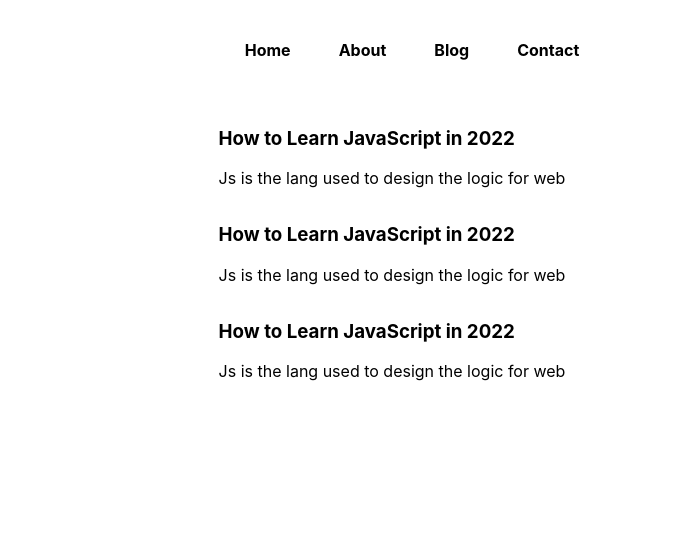
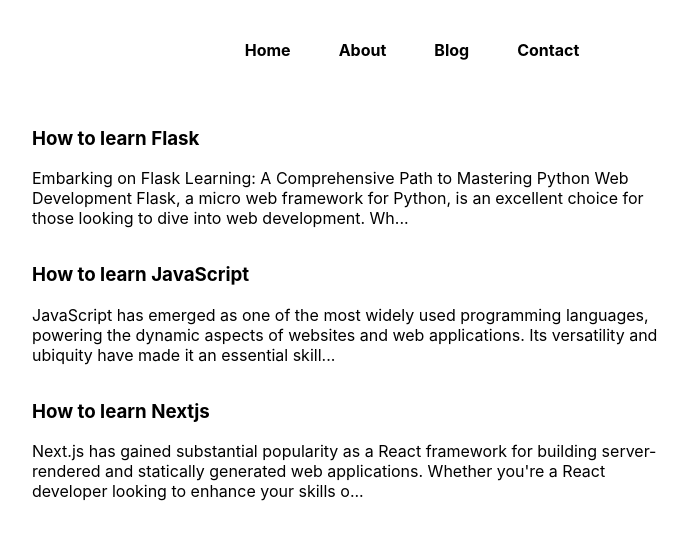
Before and after one commit to jasmeets-6575/learning-nextjs, a Next.js app in the folder by-code-with-harry/project1/: page /Blog in a window 1280 px wide. Shown: the top 540 px of the page, without its empty margins (248-936 px from the left). Built offline with nearby package versions, Linux system fonts and the light colour scheme.

Commit message:
rendering data

```diff
--- a/by-code-with-harry/project1/blogdata/howToLearnFlask.json
+++ b/by-code-with-harry/project1/blogdata/howToLearnFlask.json
@@ -1,5 +1,6 @@
 {
   "title": "How to learn Flask",
   "content": "Embarking on Flask Learning: A Comprehensive Path to Mastering Python Web Development Flask, a micro web framework for Python, is an excellent choice for those looking to dive into web development. Whether you're a Python enthusiast or a beginner seeking a versatile and lightweight framework, this guide will take you through a step-by-step process to learn and master Flask effectively. 1. Python Fundamentals Before delving into Flask, ensure you have a solid grasp of Python programming basics: Syntax and Data Types: Familiarize yourself with Python's syntax, variables, data types, and basic operations. Control Flow: Understand conditional statements (if, elif, else) and loops (for, while) to control program flow. Functions and Modules: Master creating functions, using libraries, and organizing code into modules.",
-  "author": "John Antonio"
+  "author": "John Antonio",
+  "slug": "howToLearnFlask"
 }
--- a/by-code-with-harry/project1/blogdata/howToLearnJavascript.json
+++ b/by-code-with-harry/project1/blogdata/howToLearnJavascript.json
@@ -1,5 +1,6 @@
 {
   "title": "How to learn JavaScript",
   "content": "JavaScript has emerged as one of the most widely used programming languages, powering the dynamic aspects of websites and web applications. Its versatility and ubiquity have made it an essential skill for web developers, whether you're a beginner or looking to level up your skills. This article aims to provide you with a comprehensive guide to learning and mastering JavaScript, covering essential concepts, resources, and strategies for effective learning .Before diving into complex concepts, it's crucial to build a solid foundation in JavaScript. Start by understanding the syntax of JavaScript code, including variables, data types, and basic operations. This lays the groundwork for your programming journey. Additionally, grasp the concept of control flow, which involve conditional statements like if else if, and else as well as loops such as for and while. These constructs allow you to control the flow of your code based on different conditions. Furthermore, master the creation and usage of functions. Functions are the building blocks of JavaScript and enable you to organize your code effectively and make it more reusable",
-  "author": "John Antonio"
+  "author": "Mark James",
+  "slug": "howToLearnJavascript"
 }
--- a/by-code-with-harry/project1/blogdata/howToLearnNextjs.json
+++ b/by-code-with-harry/project1/blogdata/howToLearnNextjs.json
@@ -1,5 +1,6 @@
 {
   "title": "How to learn Nextjs",
   "content": "Next.js has gained substantial popularity as a React framework for building server-rendered and statically generated web applications. Whether you're a React developer looking to enhance your skills or a newcomer to web development, this guide offers a comprehensive approach to learning and mastering Next.js. 1. Grasping the Basics Start your journey by understanding the core concepts of Next.js: Begin with React Fundamentals: If you're not already familiar with React, start by getting comfortable with its fundamental concepts, such as components, props, state, and JSX. Server-Side Rendering (SSR) vs. Static Site Generation (SSG): Gain clarity on the key features of Next.js, particularly its ability to render pages either on the server side or statically during build time. Understand when to use SSR and SSG for optimal performance and SEO benefits.",
-  "author": "Andrew Sir"
+  "author": "Andrew Sir",
+  "slug": "howToLearnNextjs"
 }
--- a/by-code-with-harry/project1/pages/Blog.js
+++ b/by-code-with-harry/project1/pages/Blog.js
@@ -19,23 +19,18 @@ const blog = () => {
   return (
     <div className={styles.container}>
       <main className={styles.main}>
-        <div>
-          <Link href={"/blogpost/learn-javascript"}>
-            <h3 className={styles.blogItemh3}>
-              How to Learn JavaScript in 2022
-            </h3>
-          </Link>
-          <p>Js is the lang used to design the logic for web</p>
-        </div>
-
-        <div>
-          <h3 className={styles.blogItemh3}>How to Learn JavaScript in 2022</h3>
-          <p>Js is the lang used to design the logic for web</p>
-        </div>
-        <div>
-          <h3 className={styles.blogItemh3}>How to Learn JavaScript in 2022</h3>
-          <p>Js is the lang used to design the logic for web</p>
-        </div>
+        {blogs.map((blog, index) => {
+          return (
+            <div key={index}>
+              <Link href={`/blogpost/${blog.slug}`}>
+                <h3 className={styles.blogItemh3}>{blog.title}</h3>
+              </Link>
+              <p className={styles.blogItemP}>
+                {blog.content.substr(0, 200)}...
+              </p>
+            </div>
+          );
+        })}
       </main>
     </div>
   );
--- a/by-code-with-harry/project1/styles/Blog.module.css
+++ b/by-code-with-harry/project1/styles/Blog.module.css
@@ -13,3 +13,7 @@
 .blogItemh3 {
   cursor: pointer;
 }
+.blogItemP {
+  width: 90%;
+  max-width: 720px;
+}
```
